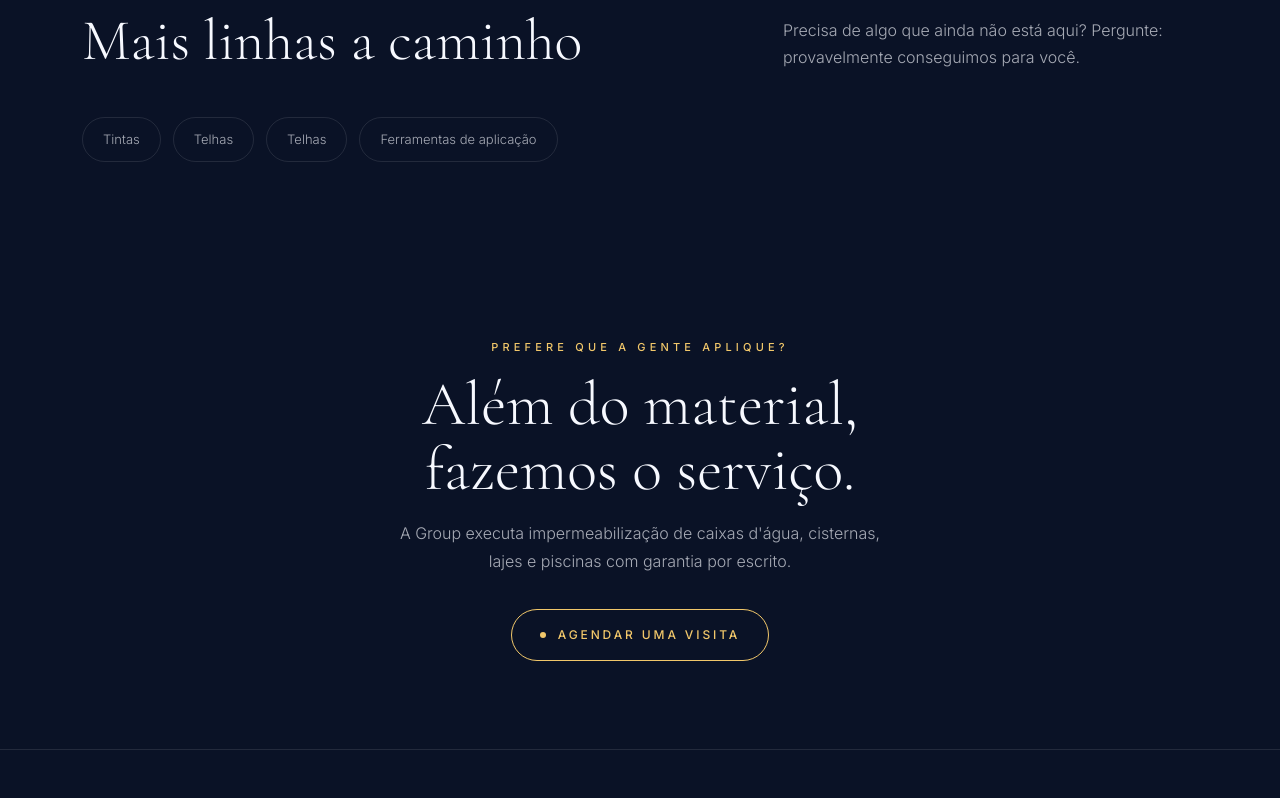
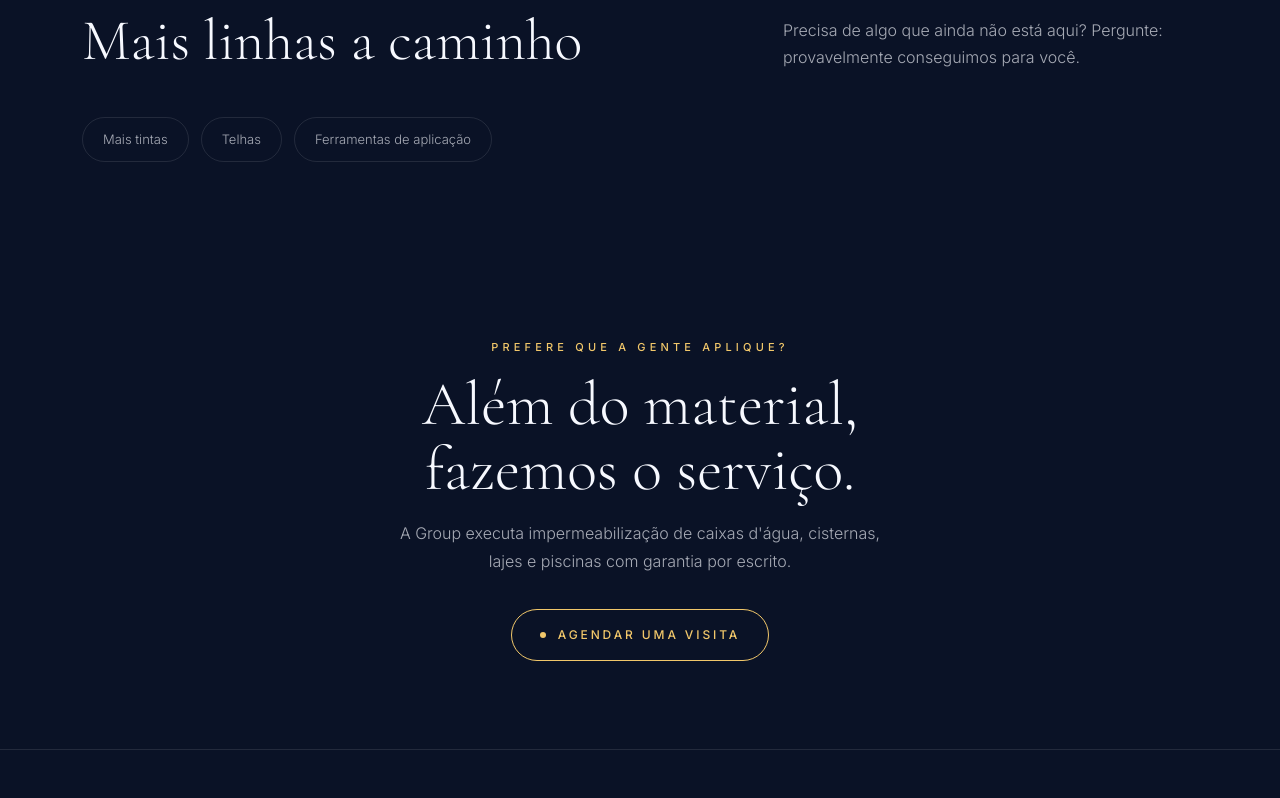
Before and after one commit to groupconstrutora333/group, a plain HTML site: page loja/index.html in a window 1280 px wide. Shown: the part 9417-10215 px from the top of the page. Drawn offline with nearby package versions, Linux system fonts and the light colour scheme.

Commit message:
Loja: 'Em breve' sem Telhas duplicado e com 'Mais tintas'
Co-Authored-By: Claude Opus 5.5 <noreply@anthropic.com>
Claude-Session: https://claude.ai/code/session_01PFFezSAKvwjZhUabhgFaix

```diff
--- a/loja/index.html
+++ b/loja/index.html
@@ -256,7 +256,7 @@
     <section class="breve">
       <div class="wrap">
         <div class="tit rv"><div><div class="eyebrow">Em breve</div><h2>Mais linhas a caminho</h2></div><p>Precisa de algo que ainda não está aqui? Pergunte: provavelmente conseguimos para você.</p></div>
-        <div class="lista rv"><span>Tintas</span><span>Telhas</span><span>Telhas</span><span>Ferramentas de aplicação</span></div>
+        <div class="lista rv"><span>Mais tintas</span><span>Telhas</span><span>Ferramentas de aplicação</span></div>
       </div>
     </section>
 
```
